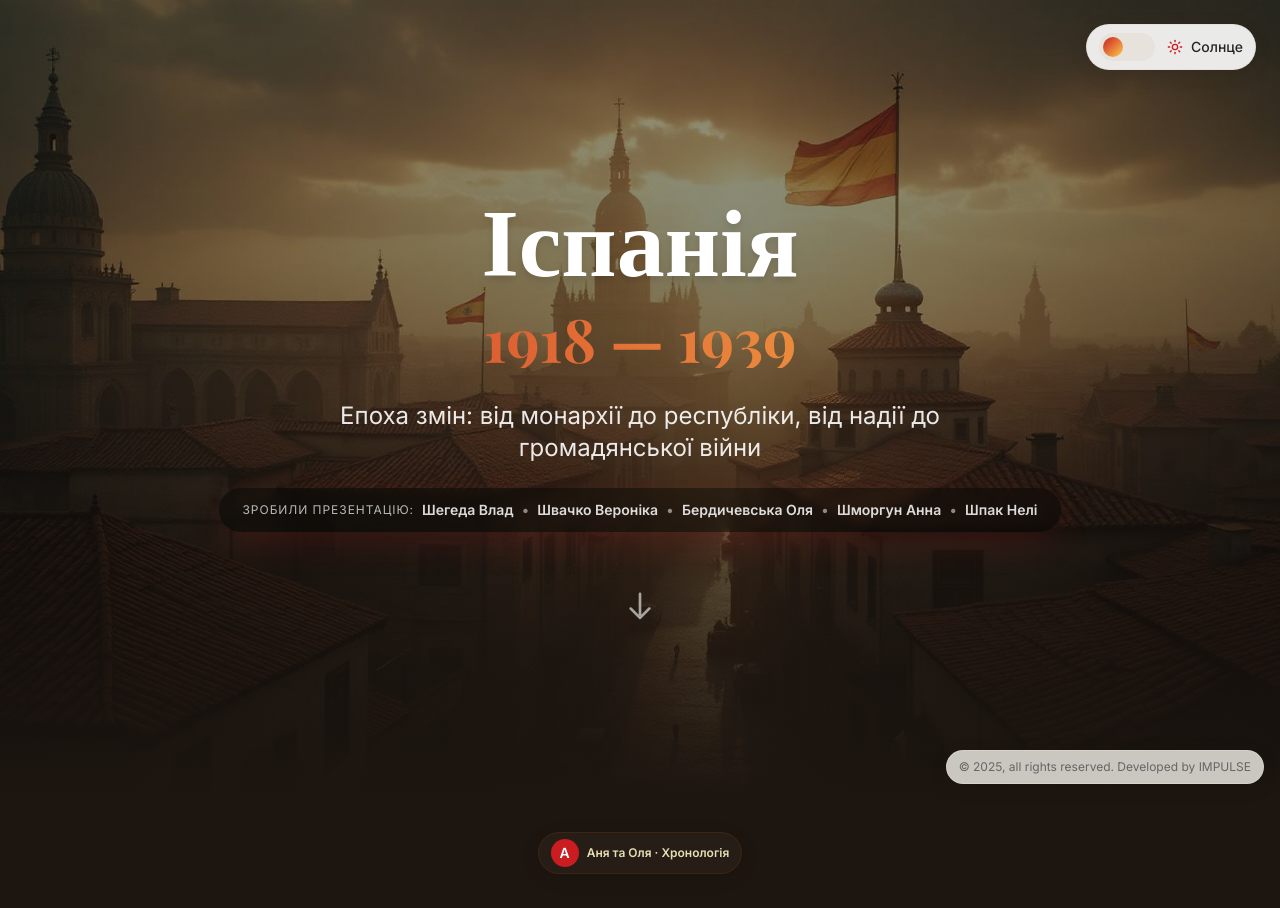
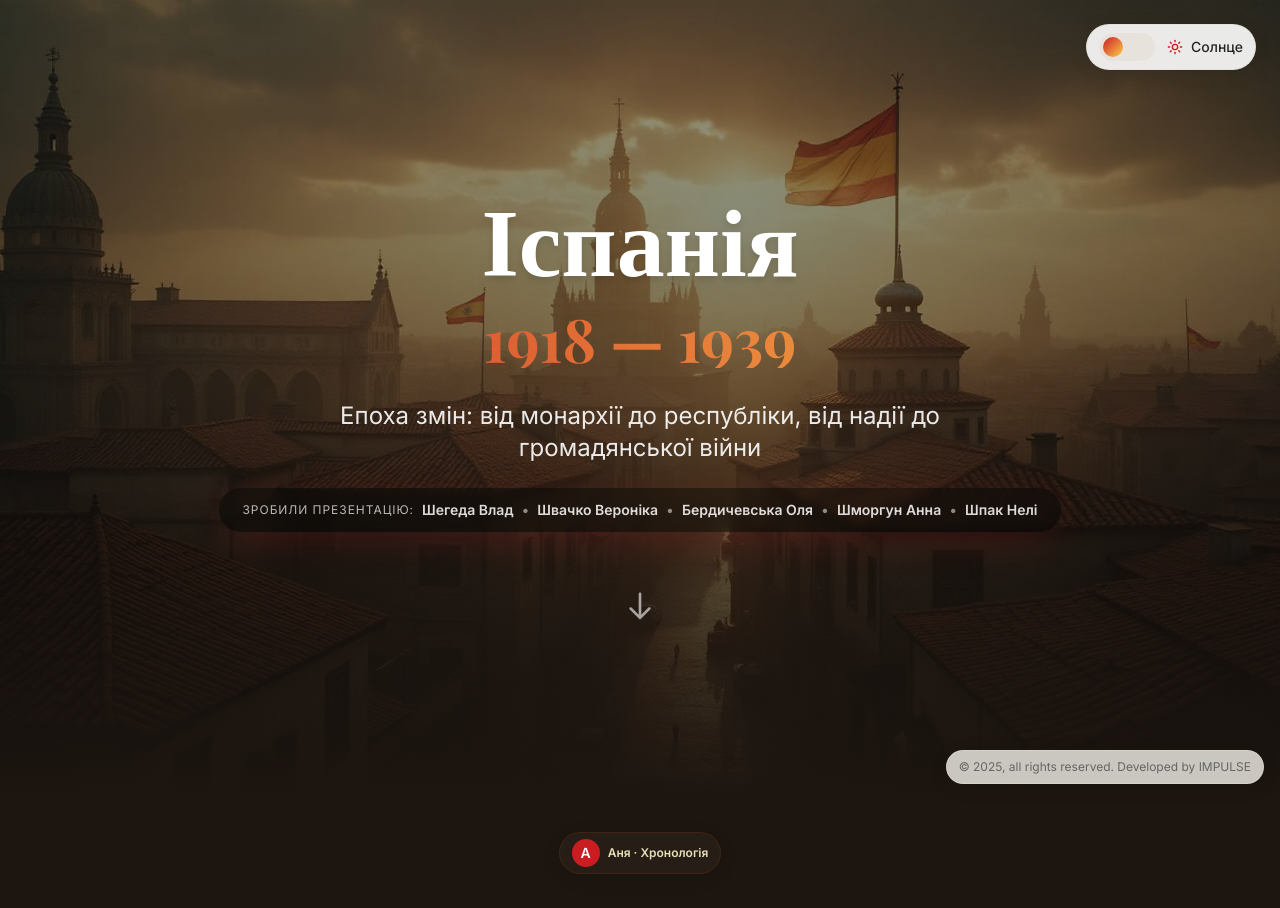
Before and after one commit to neverluckskr/espa-a-vibrants, a React (Vite) app: page / in a window 1280 px wide. Shown: the top 908 px of the page. Built offline with nearby package versions, Linux system fonts and the light colour scheme; the HTML template or start-up script is replaced by a standard one.

Commit message:
Update Timeline.tsx

```diff
--- a/src/components/Timeline.tsx
+++ b/src/components/Timeline.tsx
@@ -78,7 +78,7 @@ const Timeline = () => {
             <span className="w-7 h-7 rounded-full bg-spanish-red text-white flex items-center justify-center font-bold text-sm">
               А
             </span>
-            <span>Аня та Оля · Хронологія</span>
+            <span>Аня · Хронологія</span>
           </div>
         </div>
 
```
